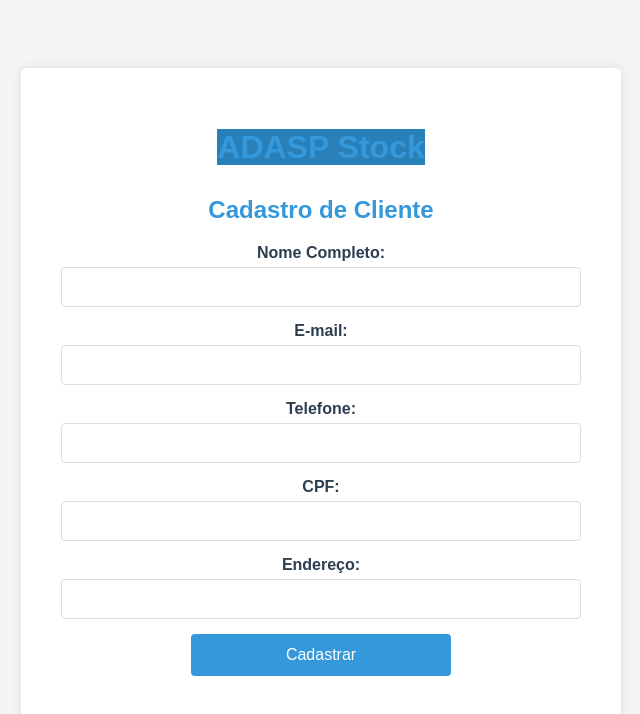
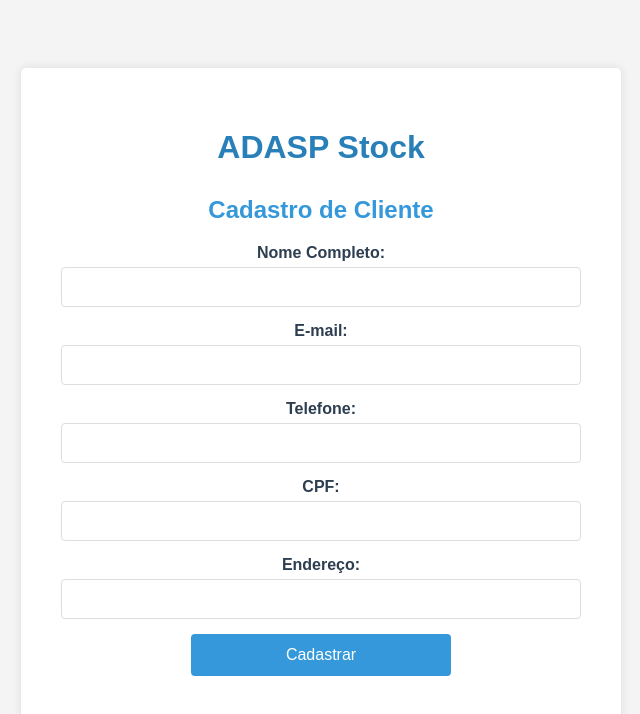
Before and after one commit to guilhermehvsantos/FrontEndPI, a plain HTML site: page cadastro.html in a window 1280 px wide. In both pictures the pointer is over the link "ADASP Stock". Shown: the whole page, without its empty margins (319-959 px from the left). Drawn offline with Linux system fonts and the light colour scheme.

Commit message:
Update cadastro.css

```diff
--- a/cadastro.css
+++ b/cadastro.css
@@ -22,9 +22,11 @@ h1 {
 a {
   color: #3498db;
   text-decoration: none;
+  transition: color 0.3s;
 }
+
 a:hover {
-  background-color: #2980b9;
+  color: #2980b9;
 }
 .cadastro-form {
   background-color: white;
```
